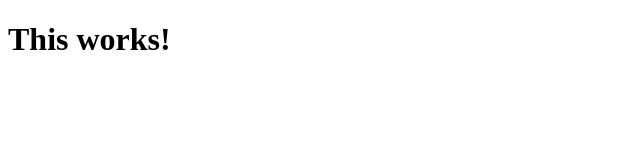
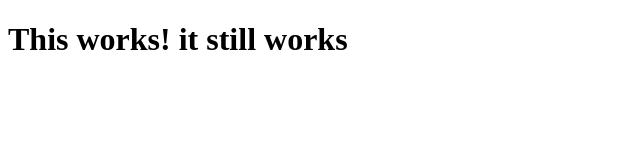
Before and after one commit to AnExcalibur/coursera-test, a plain HTML site: page title/index.html in a window 1280 px wide. Shown: the whole page, without its empty margins (0-640 px from the left). Drawn offline with Linux system fonts and the light colour scheme.

Commit message:
made a change

```diff
--- a/title/index.html
+++ b/title/index.html
@@ -1,9 +1,9 @@
 <!DOCTYPE html>
 <html>
 <head>
-	<title>Hell Yeah!</title>
+	<title>A good title</title>
 </head>
 <body>
-<h1>This works!</h1>
+<h1>This works! it still works</h1>
 </body>
 </html>
```
